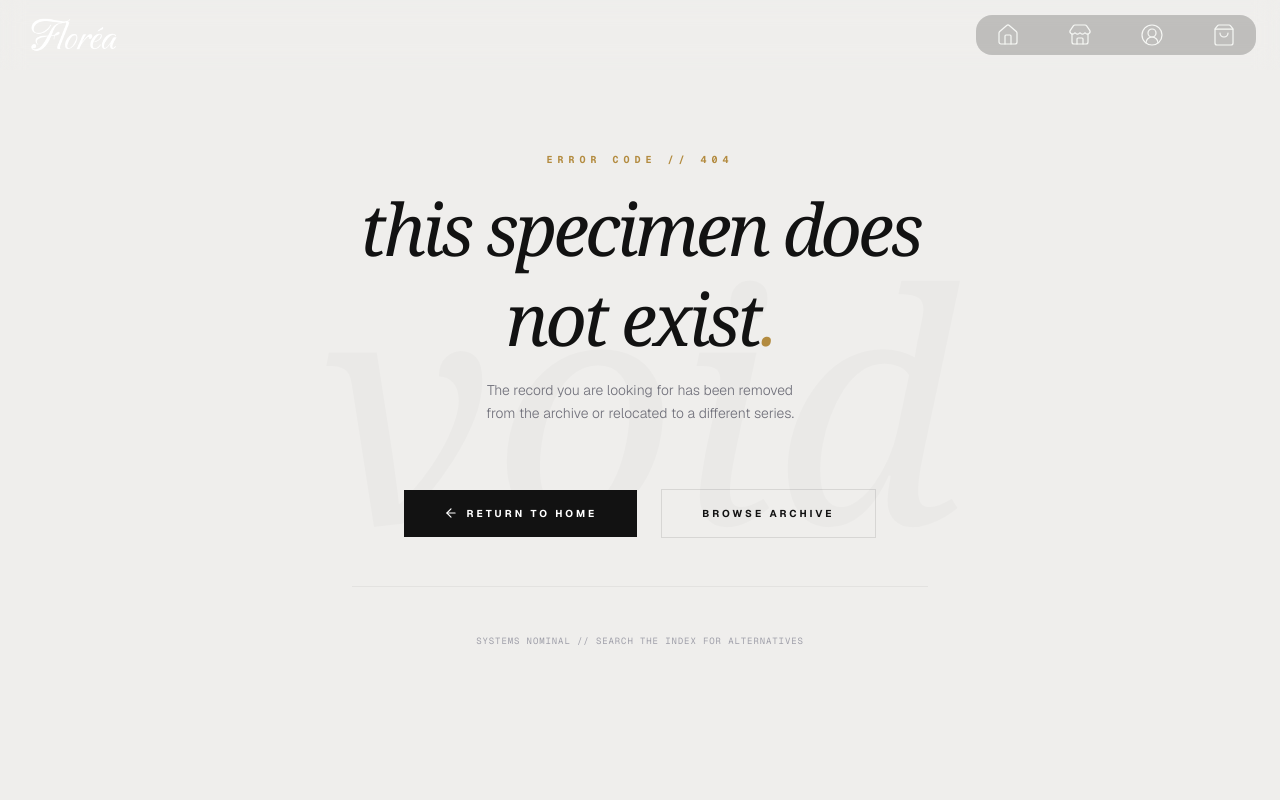
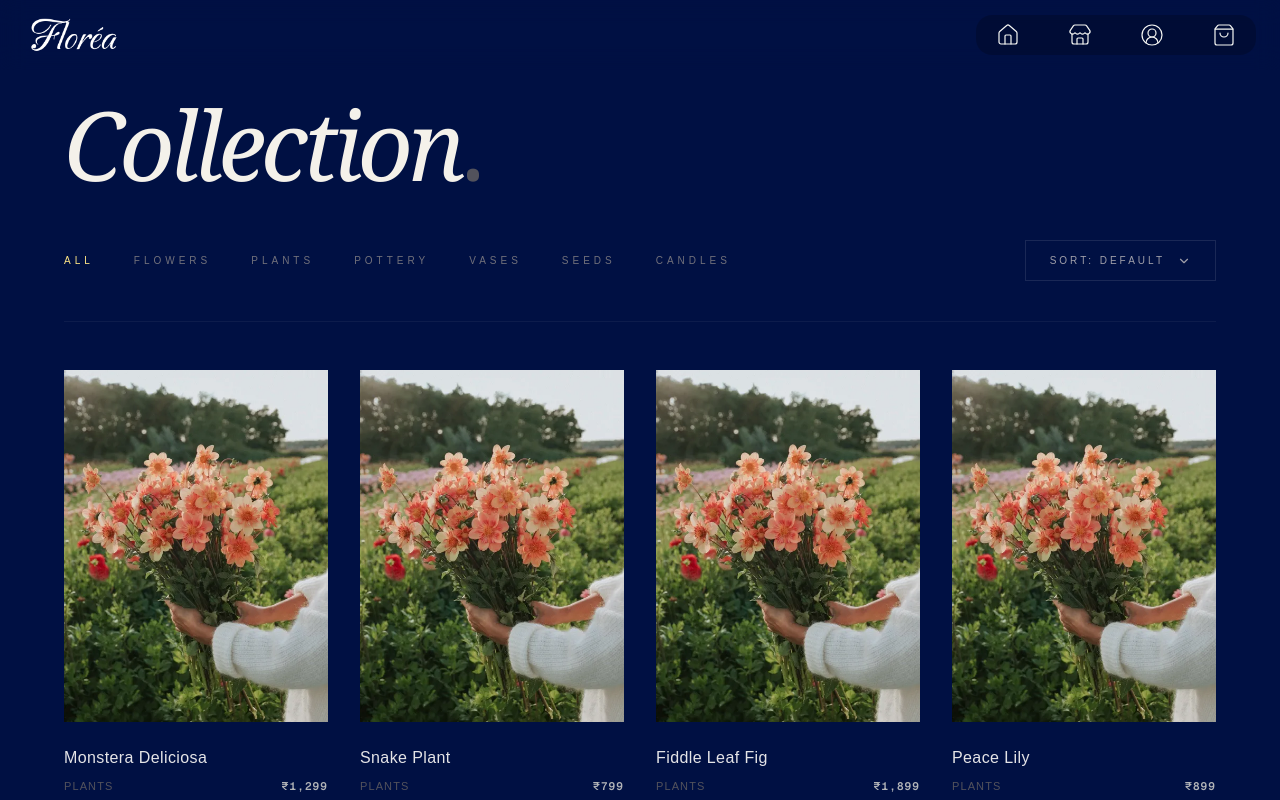
Before and after one commit to LalitNarayan824/ecom-client, a Next.js app: page /product in a window 1280 px wide. Before the commit this address had no page. Shown: the top 800 px of the page. Built offline with nearby package versions, Linux system fonts and the light colour scheme.

Commit message:
feat: introduce product listing page with category filtering and sorting, and dynamic product detail page with add-to-cart functionality.

```diff
--- a/src/app/product/[slug]/page.tsx
+++ b/src/app/product/[slug]/page.tsx
@@ -2,125 +2,113 @@
 import { motion } from "framer-motion";
 import { products } from "@/dummy/dummies";
 import { useParams } from "next/navigation";
-import { Minus, Plus } from "lucide-react";
+import { Minus, Plus, ArrowLeft, ShieldCheck, Truck } from "lucide-react";
 import { useState } from "react";
 import { useCart } from "@/hooks/useCart";
 import toast from "react-hot-toast";
+import Link from "next/link";
 
 export default function ProductPage() {
-  const [qty , setQty] = useState(1);
+  const [qty, setQty] = useState(1);
   const params = useParams();
-  const product = products.find((p) => p.id === params.slug);
-  const addItem = useCart().addItem
+  const product = products.find((p) => p.id.toString() === params.slug);
+  const addItem = useCart().addItem;
 
-  if (!product) return (
-    <div className="p-20 font-mono text-[9px] uppercase tracking-widest text-center text-zinc-500">
-      Specimen Not Found.
-    </div>
-  );
+  if (!product) return <div className="h-screen bg-[#0c0c0c]" />;
 
   const handleAddItem = () => {
     addItem(product, qty);
-
-  toast.success(`${qty}x ${product.name} added to Bag.`, {
-
+    toast.success(`${product.name} added.`, {
       position: "top-center",
-    // Custom styling to match your brand
       style: {
-      background: "#3d0066", // Your deep purple
-      color: "#ffc800",      // Your vibrant yellow
-      border: "1px solid #fdc500",
-      fontFamily: "var(--font-mono), monospace", // Use your mono font
+        background:"transparent",
+        color: "#f4f1ea",
+        border: "1px solid rgba(255,255,255,0.1)",
+        fontSize: "10px",
         textTransform: "uppercase",
-      fontSize: "10px",
-      letterSpacing: "0.1em",
-      borderRadius: "0px", // Sharp edges for architectural look
+        borderRadius: "0px",
       },
-    icon: <div className="w-2 h-2 bg-[#fdc500] animate-pulse" />, // Technical "blink"
     });
   };
 
   return (
-    <main className="bg-[#3d0066] min-h-screen pt-24 md:pt-32 pb-20 px-6 md:px-12 text-[#f4f1ea]">
-      <div className="max-w-6xl mx-auto grid grid-cols-1 lg:grid-cols-12 gap-12 lg:gap-20 items-center bg-[#5c0099] p-4 rounded-2xl">
+    <main className="bg-[#001043] h-screen overflow-hidden text-[#f4f1ea] flex items-center px-6 md:px-16">
+      <div className="max-w-6xl mx-auto w-full">
 
-        {/* --- IMAGE: Top on Mobile, Left on Desktop --- */}
-        <div className="lg:col-span-5 order-1 ">
+        {/* --- COMPACT TOP NAV --- */}
+        <Link href="/product" className="inline-flex items-center gap-2 text-[9px] uppercase tracking-[0.3em] text-zinc-600 hover:text-white transition-colors mb-6">
+          <ArrowLeft size={12} /> Collection
+        </Link>
+
+        <div className="bg-[#00155a] grid grid-cols-1 lg:grid-cols-12 gap-10 xl:gap-16 items-center ">
+
+          {/* --- LEFT: COMPACT IMAGE --- */}
+          <div className="lg:col-span-6">
             <motion.div
               initial={{ opacity: 0 }}
               animate={{ opacity: 1 }}
-            transition={{ duration: 1 }}
-            className="relative aspect-4/5 lg:aspect-3/4 bg-zinc-900/40 rounded-xl overflow-hidden border-3 border-[#fdc500]"
+              className="relative aspect-[4/5] lg:aspect-square bg-zinc-900 rounded-xl overflow-hidden shadow-2xl"
             >
               <img
                 src={product.image}
-              className="w-full h-full object-cover rounded-xl"
+                className="w-full h-full object-cover"
                 alt={product.name}
               />
-            {/* Minimal Corner Detail */}
-            <div className="absolute top-4 left-4 w-3 h-3 border-t border-l border-[#b38b3f]/30" />
             </motion.div>
           </div>
 
-        {/* --- DETAILS: Below on Mobile, Right on Desktop --- */}
-        <div className="lg:col-span-7 order-2 space-y-8 md:space-y-6 bg-[#ffc800] p-4 rounded-2xl">
-          <header className="space-y-4">
-            <nav className="font-mono text-[10px] uppercase tracking-[0.2em] text-black font-bold">
-              Series / {product.category}
+          {/* --- RIGHT: STREAMLINED DETAILS --- */}
+          <div className="lg:col-span-6 space-y-8">
+            <header className="space-y-3">
+              <nav className="text-[9px] uppercase tracking-[0.4em] text-amber-200/50">
+                {product.category}
               </nav>
-            <h1 className="text-4xl md:text-7xl text-black font-serif tracking-tighter leading-[0.9] italic">
+              <h1 className="text-4xl md:text-5xl font-serif italic tracking-tighter leading-none">
                 {product.name}
               </h1>
-            <p className="text-2xl font-mono text-black">
+              <p className="text-xl font-light text-zinc-400">
                 ₹{product.price.toLocaleString()}
               </p>
             </header>
 
-          <div className="max-w-md space-y-8">
-            <p className="text-[10px] uppercase italic tracking-[0.2em] text-black font-bold">
-              {product.description}. A composition focused on structural elegance and botanical longevity.
+            <div className="max-w-sm space-y-8">
+              <p className="text-[12px] leading-relaxed text-zinc-500 italic">
+                {product.description || "A curated botanical study focused on form and longevity."}
               </p>
 
               <div className="space-y-6">
-              <div className="flex items-center gap-6 py-4 border-y border-black/10">
-                <span className="font-mono text-[10px] uppercase tracking-[0.2em] text-black font-bold">Quantity</span>
-                <div className="flex items-center gap-8 bg-black/5 px-4 py-2 rounded-lg border border-black/10">
+                {/* Compact Qty Selector */}
+                <div className="flex items-center justify-between py-4 border-y border-white/5">
+                  <span className="text-[9px] uppercase tracking-[0.3em] text-zinc-600">Quantity</span>
+                  <div className="flex items-center gap-6 px-3 py-1.5 border border-white/10 rounded-full">
+                    <button onClick={() => setQty(Math.max(1, qty - 1))} className="text-zinc-500 hover:text-white"><Minus size={12} /></button>
+                    <span className="font-mono text-xs w-4 text-center">{qty}</span>
+                    <button onClick={() => setQty(qty + 1)} className="text-zinc-500 hover:text-white"><Plus size={12} /></button>
+                  </div>
+                </div>
+
                 <button
-                    onClick={() => setQty(Math.max(1, qty - 1))}
-                    className="text-black hover:scale-125 transition-transform"
+                  onClick={handleAddItem}
+                  className="w-full bg-[#f4f1ea] text-black py-4 text-[9px] uppercase tracking-[0.4em] font-bold hover:bg-amber-100 transition-all shadow-lg"
                 >
-                    <Minus size={16} strokeWidth={3} />
-                  </button>
-                  <span className="font-mono text-lg text-black font-bold w-6 text-center">
-                    {qty < 10 ? `0${qty}` : qty}
-                  </span>
-                  <button
-                    onClick={() => setQty(qty + 1)}
-                    className="text-black hover:scale-125 transition-transform"
-                  >
-                    <Plus size={16} strokeWidth={3} />
+                  Add to Bag
                 </button>
               </div>
+
+              {/* Minimal Trust Badge */}
+              <div className="flex gap-8 text-zinc-600">
+                <div className="flex items-center gap-2">
+                  <Truck size={14} />
+                  <span className="text-[9px] uppercase tracking-widest">Global Shipping</span>
                 </div>
-              <button onClick={()=>handleAddItem()} className="w-full bg-black text-white py-5 text-[10px] uppercase tracking-[0.4em] font-bold hover:bg-[#3d0066] transition-colors duration-500 hover:cursor-pointer ">
-                Add to Bag
-              </button>
-
-              {/* Technical Footnotes */}
-              <div className="grid grid-cols-2 gap-10 pt-2 border-t border-white/5">
-                <div className="space-y-2">
-                  <span className="block text-sm uppercase tracking-widest text-black font-bold">Origin</span>
-                  <span className="block text-black italic font-serif">Studio Archive / Sector 7</span>
-                </div>
-                <div className="space-y-2">
-                  <span className="block text-sm uppercase tracking-widest text-black font-bold">Cycle</span>
-                  <span className="block text-black italic font-serif">14–21 Days Vitality</span>
+                <div className="flex items-center gap-2">
+                  <ShieldCheck size={14} />
+                  <span className="text-[9px] uppercase tracking-widest">Quality Inspected</span>
                 </div>
               </div>
             </div>
           </div>
         </div>
-
       </div>
     </main>
   );
--- /dev/null
+++ b/src/app/product/page.tsx
@@ -0,0 +1,24 @@
+import { Suspense } from "react";
+import AllProductsPage from "@/components/AllProductsPage";
+
+export default function Page() {
+  return (
+    <main className="bg-[#0c0c0c] min-h-screen">
+      <Suspense fallback={<CollectionSkeleton />}>
+        <AllProductsPage />
+      </Suspense>
+    </main>
+  );
+}
+
+// Minimalist fallback to maintain the boutique aesthetic
+function CollectionSkeleton() {
+  return (
+    <div className="pt-24 pb-20 px-6 md:px-16 flex flex-col items-center justify-center h-[60vh]">
+      <div className="w-12 h-12 border-t-2 border-amber-200/20 border-solid rounded-full animate-spin mb-4" />
+      <p className="text-[10px] uppercase tracking-[0.5em] text-zinc-600 animate-pulse">
+        Indexing Archive
+      </p>
+    </div>
+  );
+}
--- a/src/app/shop/CategoryIndex.tsx
+++ b/src/app/shop/CategoryIndex.tsx
@@ -22,7 +22,7 @@ export default function BotanicalIndex() {
     >
       <div className="flex flex-col border-t border-zinc-800">
         {categories.slice(0, 15).map((category, i) => (
-          <Link key={category.name} href={`/category/${category.name.toLowerCase()}`}>
+          <Link key={category.name} href={`/product?category=${category.name.toLowerCase()}`}>
           <div
 
           onMouseEnter={() => setHoveredIndex(i)}
--- /dev/null
+++ b/src/components/AllProductsPage.tsx
@@ -0,0 +1,138 @@
+"use client";
+import { useState, useMemo, useEffect } from "react";
+import { ChevronDown, ArrowUpRight } from "lucide-react";
+import Link from "next/link";
+import { useSearchParams, useRouter } from "next/navigation";
+import { products } from "@/dummy/dummies";
+
+const categories = ["All", "Flowers", "Plants", "Pottery", "Vases", "Seeds", "Candles"];
+const sortOptions = ["Default", "Newest", "Price: Low to High", "Price: High to Low"];
+
+export default function AllProductsPage() {
+  const searchParams = useSearchParams();
+  const router = useRouter();
+
+  const urlCategory = searchParams.get("category");
+
+  const [activeCategory, setActiveCategory] = useState("All");
+  const [sortBy, setSortBy] = useState("Default");
+  const [displayCount, setDisplayCount] = useState(8);
+
+  // Sync state with URL Category
+  useEffect(() => {
+    if (urlCategory) {
+      const found = categories.find(c => c.toLowerCase() === urlCategory.toLowerCase());
+      setActiveCategory(found || "All");
+    } else {
+      setActiveCategory("All");
+    }
+  }, [urlCategory]);
+
+  const processedProducts = useMemo(() => {
+    let result = [...products].filter((p) => {
+      return activeCategory === "All" || p.category.toLowerCase() === activeCategory.toLowerCase();
+    });
+
+    if (sortBy === "Price: Low to High") result.sort((a, b) => a.price - b.price);
+    if (sortBy === "Price: High to Low") result.sort((a, b) => b.price - a.price);
+
+    return result;
+  }, [activeCategory, sortBy]);
+
+  const visibleProducts = processedProducts.slice(0, displayCount);
+
+  const handleCategoryChange = (cat: string) => {
+    setActiveCategory(cat);
+    setDisplayCount(8);
+
+    const params = new URLSearchParams(searchParams.toString());
+    if (cat === "All") {
+      params.delete("category");
+    } else {
+      params.set("category", cat.toLowerCase());
+    }
+    router.push(`/product?${params.toString()}`, { scroll: false });
+  };
+
+  return (
+    <section className="bg-[#001043] text-[#f4f1ea] pt-24 pb-20 px-6 md:px-16">
+      <header className="mb-12 border-b border-white/5 pb-10">
+        <h1 className="text-6xl md:text-8xl font-serif italic tracking-tighter mb-12">
+          Collection<span className="text-zinc-600 not-italic">.</span>
+        </h1>
+
+        <div className="flex flex-col md:flex-row justify-between items-start md:items-center gap-8">
+          <nav className="flex flex-wrap gap-x-10 gap-y-4">
+            {categories.map((cat) => (
+              <button
+                key={cat}
+                onClick={() => handleCategoryChange(cat)}
+                className={`text-[10px] uppercase tracking-[0.4em] transition-all ${
+                  activeCategory === cat ? "text-amber-200" : "text-zinc-500 hover:text-zinc-300"
+                }`}
+              >
+                {cat}
+              </button>
+            ))}
+          </nav>
+
+          <div className="relative group self-end md:self-auto">
+            <div className="flex items-center gap-3 text-[10px] uppercase tracking-[0.3em] text-zinc-400 border border-white/10 px-6 py-3 cursor-pointer hover:border-zinc-500 transition-colors">
+              <span>Sort: {sortBy}</span>
+              <ChevronDown size={14} />
+            </div>
+
+            <div className="absolute right-0 top-full mt-1 w-56 bg-[#0c0c0c] border border-white/10 opacity-0 invisible group-hover:opacity-100 group-hover:visible transition-all z-50 shadow-2xl">
+              {sortOptions.map((option) => (
+                <button
+                  key={option}
+                  onClick={() => setSortBy(option)}
+                  className="w-full text-left px-6 py-4 text-[10px] uppercase tracking-[0.2em] text-zinc-500 hover:bg-zinc-900 hover:text-white transition-colors border-b border-white/5 last:border-0"
+                >
+                  {option}
+                </button>
+              ))}
+            </div>
+          </div>
+        </div>
+      </header>
+
+      <div className="grid grid-cols-1 sm:grid-cols-2 lg:grid-cols-4 gap-x-8 gap-y-16">
+        {visibleProducts.map((product) => (
+          <Link key={product.id} href={`/product/${product.id}`} className="group block">
+            <div className="relative aspect-[3/4] overflow-hidden bg-zinc-900 mb-6">
+              <img
+                src={product.image}
+                alt={product.name}
+                className="w-full h-full object-cover transition-transform duration-700 group-hover:scale-105"
+              />
+            </div>
+            <div className="space-y-2">
+              <div className="flex justify-between items-start">
+                <h3 className="text-base text-zinc-200 font-light tracking-wide group-hover:text-amber-100 transition-colors">
+                  {product.name}
+                </h3>
+                <ArrowUpRight size={14} className="text-zinc-600 mt-1 opacity-0 group-hover:opacity-100 transition-opacity" />
+              </div>
+              <div className="flex justify-between items-center text-[11px] uppercase tracking-widest text-zinc-500">
+                <span className="text-zinc-600">{product.category}</span>
+                <span className="font-mono text-amber-50/70 font-semibold">₹{product.price.toLocaleString()}</span>
+              </div>
+            </div>
+          </Link>
+        ))}
+      </div>
+
+      {displayCount < processedProducts.length && (
+        <div className="mt-32 flex justify-center">
+          <button
+            onClick={() => setDisplayCount((prev) => prev + 8)}
+            className="px-12 py-4 text-[10px] uppercase tracking-[0.5em] text-zinc-400 border border-white/10 hover:border-white transition-all"
+          >
+            Show More
+          </button>
+        </div>
+      )}
+    </section>
+  );
+}
--- a/src/components/Home/Hero.tsx
+++ b/src/components/Home/Hero.tsx
@@ -37,7 +37,7 @@ export default function SurpriseHero() {
           {/* <div className="absolute inset-0 bg-emerald-900/20 mix-blend-multiply" /> */}
 
           <Image
-            src="/temp-hero7.png"
+            src="/pexels1.jpg"
             alt="Botanical Art"
             fill
             priority
```
Also changed, not shown: public/temp-hero10.jpg (added), public/temp-hero11.jpg (added). Lines whose indentation alone changed are shown as unchanged.
